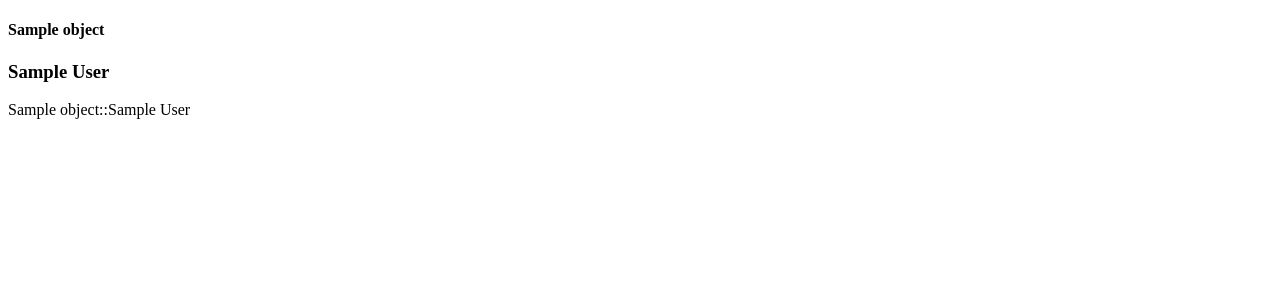
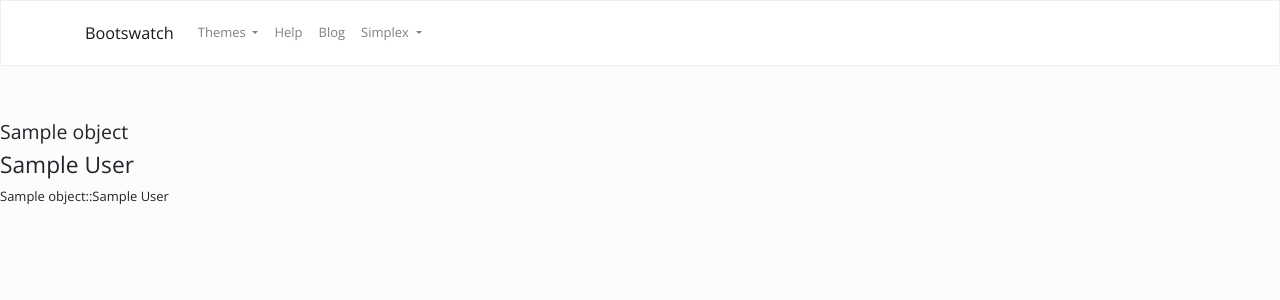
Before and after one commit to tkddls8848/TheConsensus, a Django app: template Django_app/blog/templates/blog/post_list.html in a window 1280 px wide. Shown: the top 300 px of the page. Run offline with Django 3.2, Linux system fonts and the light colour scheme; the template is opened without the code that fills it: most values are stand-ins (such as "Sample title", 1, 10 or a date in 2020); parts of the project's set-up code (start-up, migrations or seed data) failed here and were passed over; some libraries are stand-ins or nearby versions.

Commit message:
make navbar

```diff
--- a/Django_app/blog/templates/blog/post_list.html
+++ b/Django_app/blog/templates/blog/post_list.html
@@ -1,14 +1,86 @@
 <!DOCTYPE html>
+{% load static %}
 <html lang="ko">
 <head>
     <meta charset="UTF-8">
     <title>장고 페이지</title>
+    <!-- for bootstrap from bootswatch -->
+    <meta name="viewport" content="width=device-width, initial-scale=1">
+    <meta http-equiv="X-UA-Compatible" content="IE=edge" />
+    <link rel="stylesheet" href="{% static 'blog/css/bootstrap.css' %}" media="screen">
+    <link rel="stylesheet" href="{% static 'blog/css/custom.min.css' %}">
 </head>
 <body>
+    <!--navbar-->
+    <div class="navbar navbar-expand-lg fixed-top navbar-light bg-light">
+      <div class="container">
+        <a href="../" class="navbar-brand">Bootswatch</a>
+        <button class="navbar-toggler" type="button" data-toggle="collapse" data-target="#navbarResponsive" aria-controls="navbarResponsive" aria-expanded="false" aria-label="Toggle navigation">
+          <span class="navbar-toggler-icon"></span>
+        </button>
+        <div class="collapse navbar-collapse" id="navbarResponsive">
+          <ul class="navbar-nav">
+            <li class="nav-item dropdown">
+              <a class="nav-link dropdown-toggle" data-toggle="dropdown" href="#" id="themes">Themes <span class="caret"></span></a>
+              <div class="dropdown-menu" aria-labelledby="themes">
+                <a class="dropdown-item" href="../default/">Default</a>
+                <div class="dropdown-divider"></div>
+                <a class="dropdown-item" href="../cerulean/">Cerulean</a>
+                <a class="dropdown-item" href="../cosmo/">Cosmo</a>
+                <a class="dropdown-item" href="../cyborg/">Cyborg</a>
+                <a class="dropdown-item" href="../darkly/">Darkly</a>
+                <a class="dropdown-item" href="../flatly/">Flatly</a>
+                <a class="dropdown-item" href="../journal/">Journal</a>
+                <a class="dropdown-item" href="../litera/">Litera</a>
+                <a class="dropdown-item" href="../lumen/">Lumen</a>
+                <a class="dropdown-item" href="../lux/">Lux</a>
+                <a class="dropdown-item" href="../materia/">Materia</a>
+                <a class="dropdown-item" href="../minty/">Minty</a>
+                <a class="dropdown-item" href="../pulse/">Pulse</a>
+                <a class="dropdown-item" href="../sandstone/">Sandstone</a>
+                <a class="dropdown-item" href="../simplex/">Simplex</a>
+                <a class="dropdown-item" href="../sketchy/">Sketchy</a>
+                <a class="dropdown-item" href="../slate/">Slate</a>
+                <a class="dropdown-item" href="../solar/">Solar</a>
+                <a class="dropdown-item" href="../spacelab/">Spacelab</a>
+                <a class="dropdown-item" href="../superhero/">Superhero</a>
+                <a class="dropdown-item" href="../united/">United</a>
+                <a class="dropdown-item" href="../yeti/">Yeti</a>
+              </div>
+            </li>
+            <li class="nav-item">
+              <a class="nav-link" href="../help/">Help</a>
+            </li>
+            <li class="nav-item">
+              <a class="nav-link" href="https://blog.bootswatch.com">Blog</a>
+            </li>
+            <li class="nav-item dropdown">
+              <a class="nav-link dropdown-toggle" data-toggle="dropdown" href="#" id="download">Simplex <span class="caret"></span></a>
+              <div class="dropdown-menu" aria-labelledby="download">
+                <a class="dropdown-item" target="_blank" href="https://jsfiddle.net/bootswatch/3he50zsf/">Open in JSFiddle</a>
+                <div class="dropdown-divider"></div>
+                <a class="dropdown-item" href="{% static 'blog/css/bootstrap.css' %}" download>bootstrap.css</a>
+                <div class="dropdown-divider"></div>
+                <a class="dropdown-item" href="../4/simplex/_variables.scss" download>_variables.scss</a>
+                <a class="dropdown-item" href="../4/simplex/_bootswatch.scss" download>_bootswatch.scss</a>
+              </div>
+            </li>
+          </ul>
+
+        </div>
+      </div>
+    </div>
+
     {% for p in object_list%}
         <h4>{{p.title}}</h4>
         <h3>{{p.author}}</h3>
         <p>{{p.title}}::{{p.author}}</p>
     {% endfor %}
+
+    <!-- js for bootstrap -->
+    <script src="{% static 'blog/js/jquery.min.js' %}"></script>
+    <script src="{% static 'blog/js/bootstrap.min.js' %}"></script>
+    <script src="{% static 'blog/js/custom.js' %}"></script>
+    <script src="{% static 'blog/js/popper.min.js' %}"></script>
 </body>
 </html>
```
